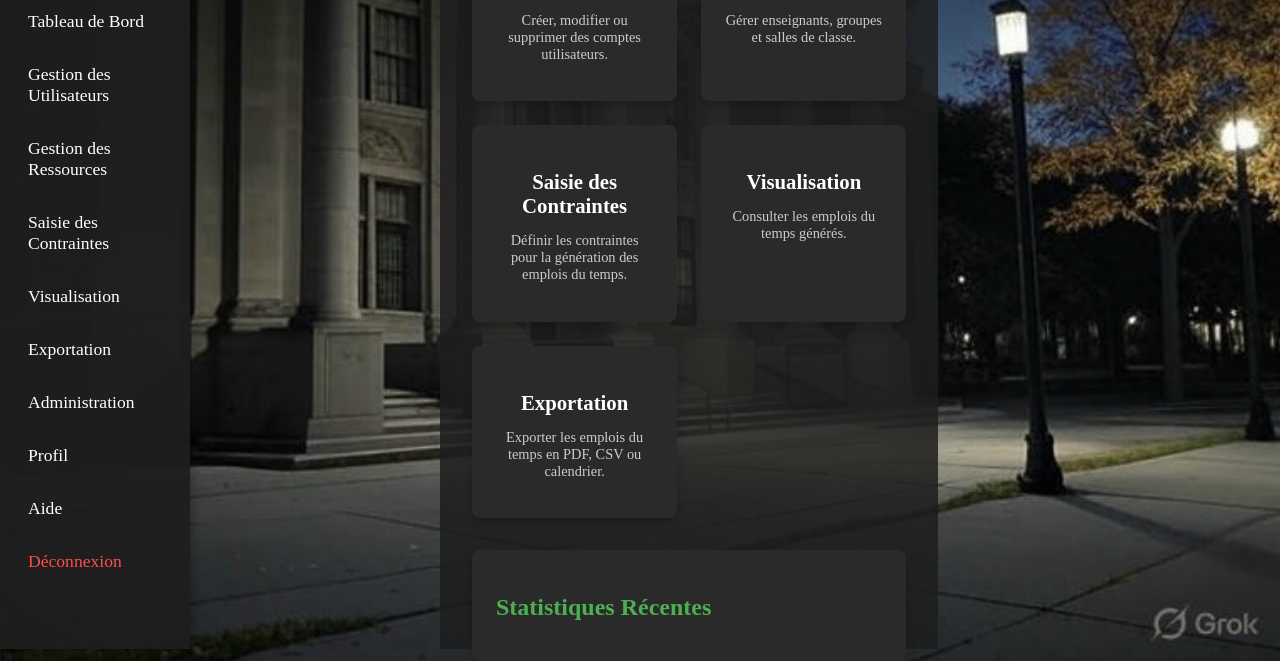
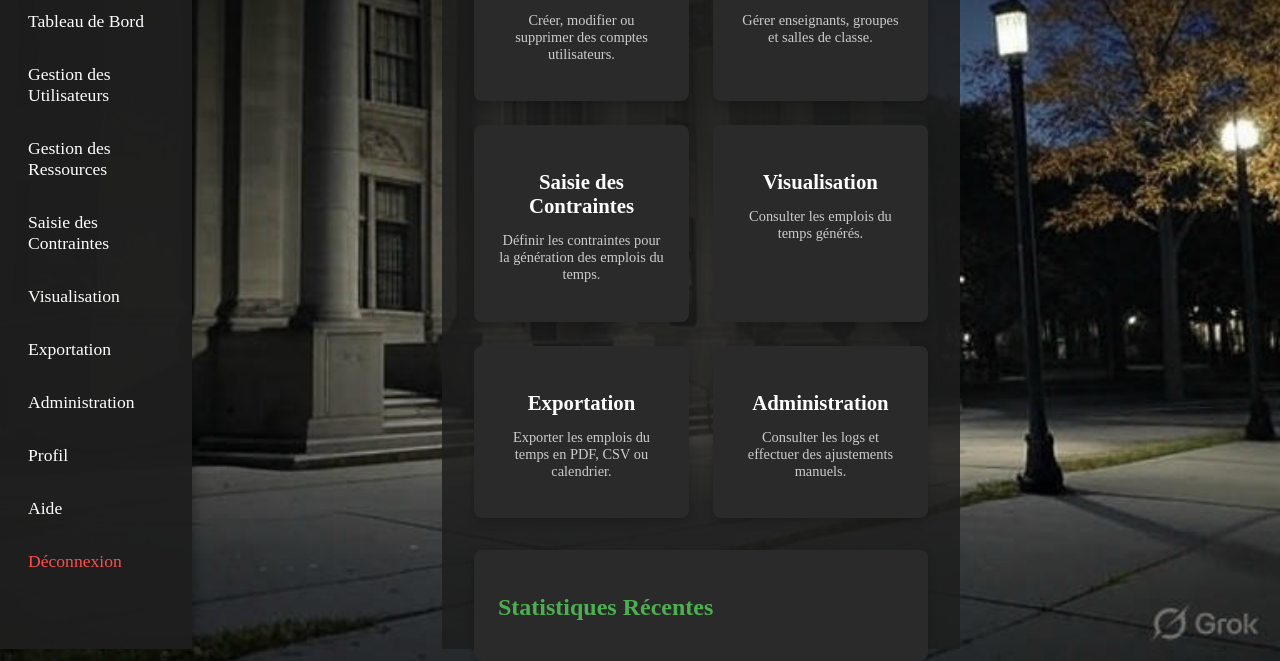
Before and after one commit to Fareno-237/Fareno-universit, a plain HTML site: page dashboard.html in a window 1280 px wide. Shown: the part 215-876 px from the top of the page. Drawn offline with Linux system fonts and the light colour scheme.

Commit message:
Update dashboard.html

```diff
--- a/dashboard.html
+++ b/dashboard.html
@@ -288,6 +288,10 @@
                     <h3>Exportation</h3>
                     <p>Exporter les emplois du temps en PDF, CSV ou calendrier.</p>
                 </div>
+                <div class="card" onclick="window.location.href='administration.html'">
+                    <h3>Administration</h3>
+                    <p>Consulter les logs et effectuer des ajustements manuels.</p>
+                </div>
             </div>
             <div class="stats-section">
                 <h2>Statistiques Récentes</h2>
```
